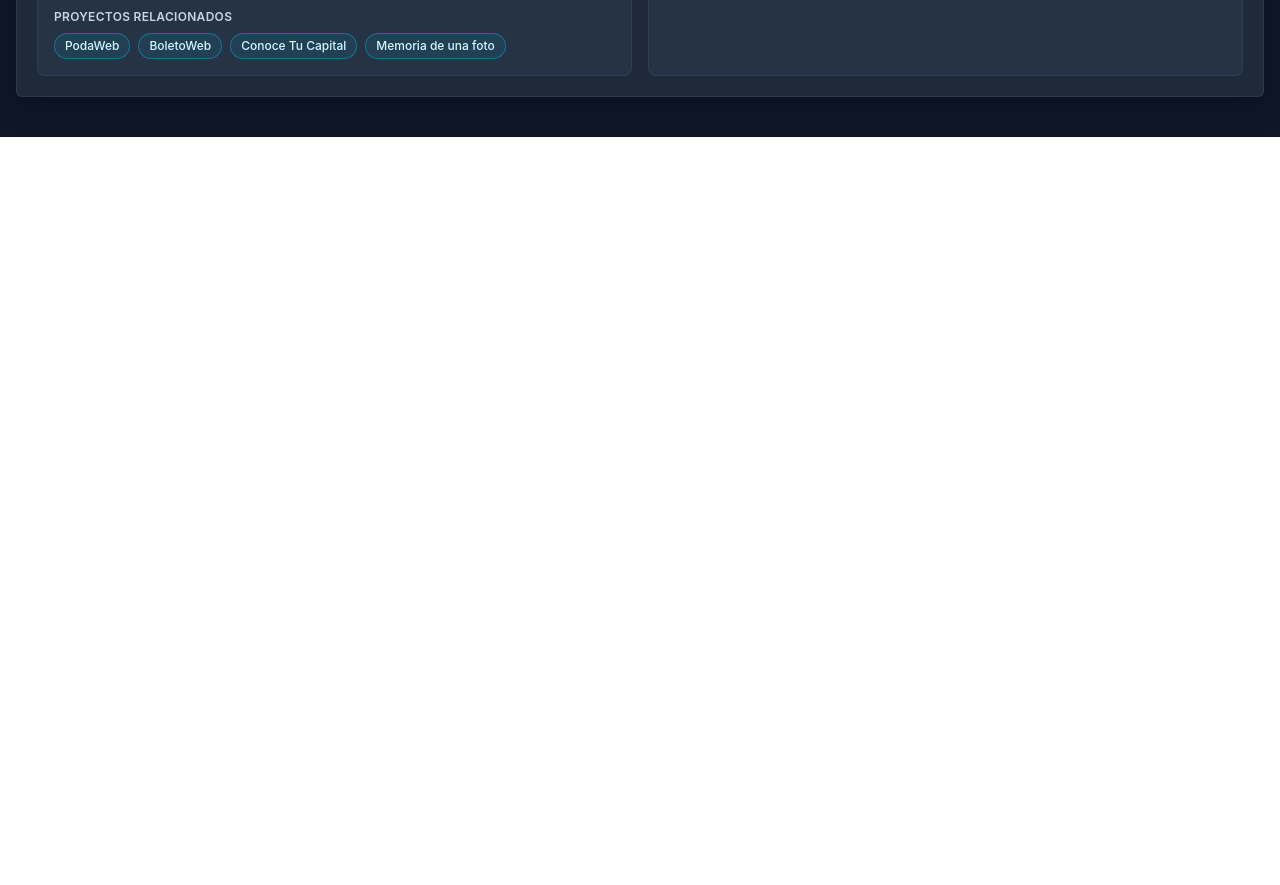
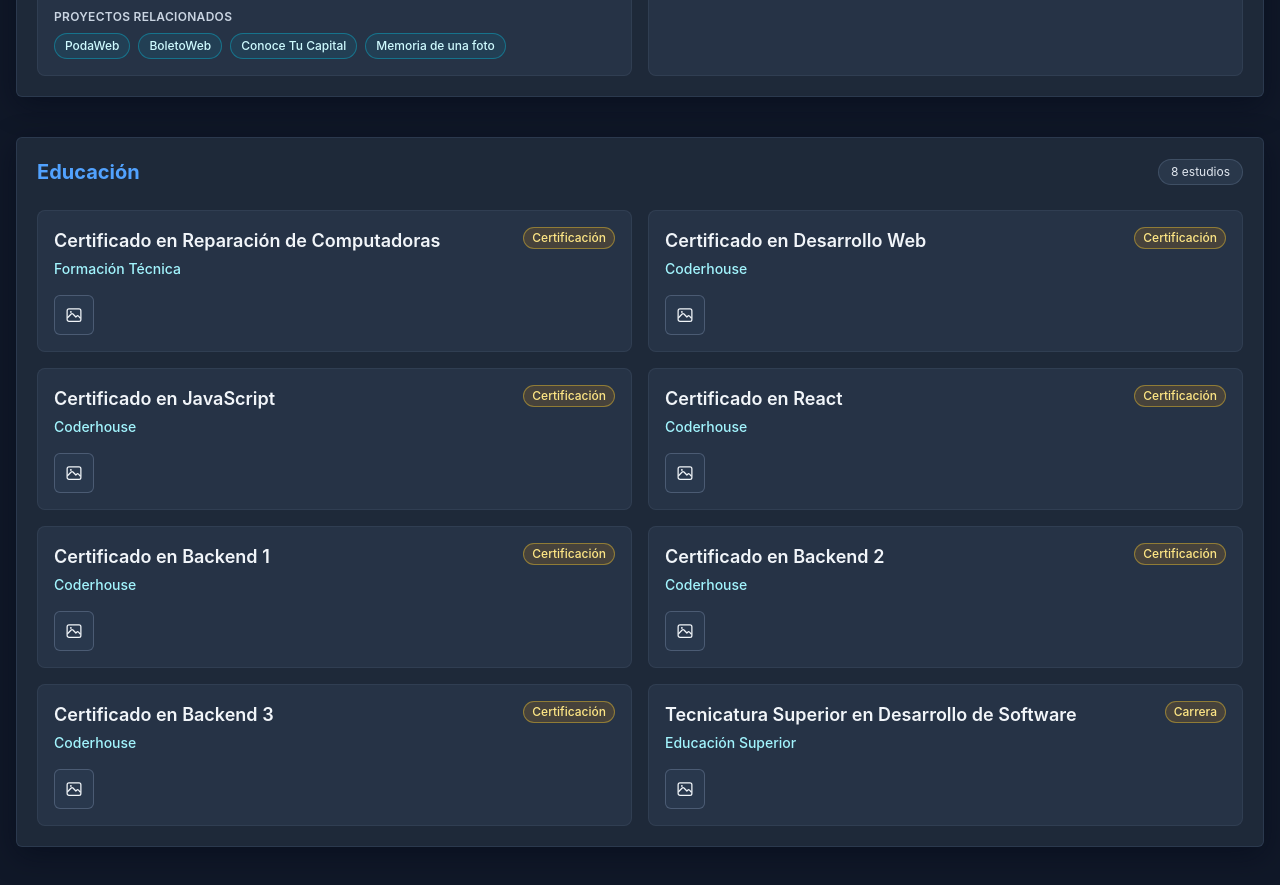
Before and after one commit to AnibalPaini/Portafolio-2026, a React (Vite) app: page / in a window 1280 px wide. Shown: the part 2360-3245 px from the top of the page. Before the commit the page ends 2497 px from the top, so only its background shows below. Built offline with nearby package versions, Linux system fonts and the light colour scheme.

Commit message:
Add Educacion component and integrate it into App

```diff
--- a/src/App.jsx
+++ b/src/App.jsx
@@ -4,6 +4,7 @@ import SobreMi from "./assets/components/SobreMi/SobreMi";
 import Tecnologias from "./assets/components/Tecnologias/Tecnologias";
 import Proyectos from "./assets/components/Proyectos/Proyectos";
 import Experiencia from "./assets/components/Experiencia/Experiencia";
+import Educacion from "./assets/components/Educacion/Educacion";
 
 const App = () => {
   return (
@@ -25,6 +26,10 @@ const App = () => {
       <section className="max-w-7xl mx-auto px-4 pb-10 text-white">
         <Experiencia />
       </section>
+
+      <section className="max-w-7xl mx-auto px-4 pb-10 text-white">
+        <Educacion />
+      </section>
     </div>
   );
 };
--- a/src/assets/components/Educacion/Educacion.jsx
+++ b/src/assets/components/Educacion/Educacion.jsx
@@ -1,11 +1,173 @@
-import React from 'react'
+import { useState } from "react";
+import CardContainer from "../UI/CardContainer";
+
+const formacionAcademica = [
+  {
+    titulo: "Certificado en Reparación de Computadoras",
+    institucion: "Formación Técnica",
+    tipo: "Certificación",
+    imagenes: [],
+  },
+  {
+    titulo: "Certificado en Desarrollo Web",
+    institucion: "Coderhouse",
+    tipo: "Certificación",
+    imagenes: [],
+  },
+  {
+    titulo: "Certificado en JavaScript",
+    institucion: "Coderhouse",
+    tipo: "Certificación",
+    imagenes: [],
+  },
+  {
+    titulo: "Certificado en React",
+    institucion: "Coderhouse",
+    tipo: "Certificación",
+    imagenes: [],
+  },
+  {
+    titulo: "Certificado en Backend 1",
+    institucion: "Coderhouse",
+    tipo: "Certificación",
+    imagenes: [],
+  },
+  {
+    titulo: "Certificado en Backend 2",
+    institucion: "Coderhouse",
+    tipo: "Certificación",
+    imagenes: [],
+  },
+  {
+    titulo: "Certificado en Backend 3",
+    institucion: "Coderhouse",
+    tipo: "Certificación",
+    imagenes: [],
+  },
+  {
+    titulo: "Tecnicatura Superior en Desarrollo de Software",
+    institucion: "Educación Superior",
+    tipo: "Carrera",
+    imagenes: [],
+  },
+];
+
+const ImageIcon = () => (
+  <svg viewBox="0 0 24 24" className="h-5 w-5" fill="none" aria-hidden="true">
+    <path
+      d="M3.75 6.75A2.25 2.25 0 0 1 6 4.5h12A2.25 2.25 0 0 1 20.25 6.75v10.5A2.25 2.25 0 0 1 18 19.5H6a2.25 2.25 0 0 1-2.25-2.25V6.75Z"
+      stroke="currentColor"
+      strokeWidth="1.5"
+    />
+    <path
+      d="m4.5 15 4.125-4.125a1.5 1.5 0 0 1 2.12 0L14.25 14.4l1.005-1.005a1.5 1.5 0 0 1 2.12 0L19.5 15.52"
+      stroke="currentColor"
+      strokeWidth="1.5"
+      strokeLinecap="round"
+      strokeLinejoin="round"
+    />
+    <circle cx="8.25" cy="8.25" r="1.125" fill="currentColor" />
+  </svg>
+);
 
 const Educacion = () => {
+  const [itemActivo, setItemActivo] = useState(null);
+
+  const cerrarModal = () => setItemActivo(null);
+
   return (
-    <div>
+    <section id="educacion" className="scroll-mt-24">
+      <CardContainer className="flex-col border border-slate-700/70 shadow-[0_8px_30px_rgba(2,6,23,0.45)]">
+        <div className="flex items-center justify-between gap-3">
+          <h2 className="text-xl font-bold text-blue-400">Educación</h2>
+          <span className="rounded-full border border-slate-600/80 bg-slate-700/60 px-3 py-1 text-xs text-slate-200">
+            {formacionAcademica.length} estudios
+          </span>
+        </div>
 
-    </div>
-  )
-}
+        <div className="mt-2 grid gap-4 md:grid-cols-2 md:auto-rows-fr">
+          {formacionAcademica.map((item) => (
+            <article
+              key={`${item.titulo}-${item.institucion}`}
+              className="flex h-full flex-col rounded-lg border border-slate-600/35 bg-slate-700/45 p-4"
+            >
+              <div className="flex items-start justify-between gap-3">
+                <div>
+                  <h3 className="text-lg font-semibold text-slate-100">
+                    {item.titulo}
+                  </h3>
+                  <p className="mt-1 text-sm font-medium text-cyan-200">
+                    {item.institucion}
+                  </p>
+                </div>
 
-export default Educacion
+                <span className="rounded-full border border-amber-300/40 bg-amber-500/15 px-2 py-0.5 text-xs font-medium text-amber-200">
+                  {item.tipo}
+                </span>
+              </div>
+
+              <div className="mt-auto flex items-center gap-2 pt-4">
+                <button
+                  type="button"
+                  onClick={() => setItemActivo(item)}
+                  aria-label={`Imágenes de ${item.titulo}`}
+                  title={
+                    item.imagenes.length > 0
+                      ? "Ver imágenes"
+                      : "Aún sin imágenes cargadas"
+                  }
+                  className="inline-flex h-10 w-10 items-center justify-center rounded-md border border-slate-500/60 bg-slate-700/40 text-slate-100 transition-all duration-200 hover:-translate-y-0.5 hover:border-cyan-300/90 hover:text-cyan-200"
+                >
+                  <ImageIcon />
+                </button>
+              </div>
+            </article>
+          ))}
+        </div>
+      </CardContainer>
+
+      {itemActivo && (
+        <div
+          className="fixed inset-0 z-50 flex items-center justify-center bg-slate-950/80 p-4"
+          onClick={cerrarModal}
+        >
+          <div
+            className="w-full max-w-3xl rounded-xl border border-slate-600/70 bg-slate-900 p-4 shadow-2xl"
+            onClick={(event) => event.stopPropagation()}
+          >
+            <div className="flex items-center justify-between gap-4">
+              <h3 className="text-lg font-semibold text-slate-100">
+                {itemActivo.titulo}
+              </h3>
+              <button
+                type="button"
+                onClick={cerrarModal}
+                className="rounded-md border border-slate-500/70 bg-slate-700/60 px-3 py-1 text-sm text-slate-100 transition-colors hover:border-slate-300"
+              >
+                Cerrar
+              </button>
+            </div>
+
+            <div className="mt-4 flex min-h-72 items-center justify-center rounded-lg border border-dashed border-slate-600/70 bg-slate-800/70 p-4">
+              {itemActivo.imagenes.length > 0 ? (
+                <img
+                  src={itemActivo.imagenes[0]}
+                  alt={`Certificado de ${itemActivo.titulo}`}
+                  className="max-h-[70vh] w-full rounded-md object-contain"
+                />
+              ) : (
+                <p className="max-w-md text-center text-sm text-slate-300">
+                  Este estudio aún no tiene imágenes cargadas. Completá el
+                  arreglo <strong>imagenes</strong> cuando tengas el archivo del
+                  certificado.
+                </p>
+              )}
+            </div>
+          </div>
+        </div>
+      )}
+    </section>
+  );
+};
+
+export default Educacion;
```
